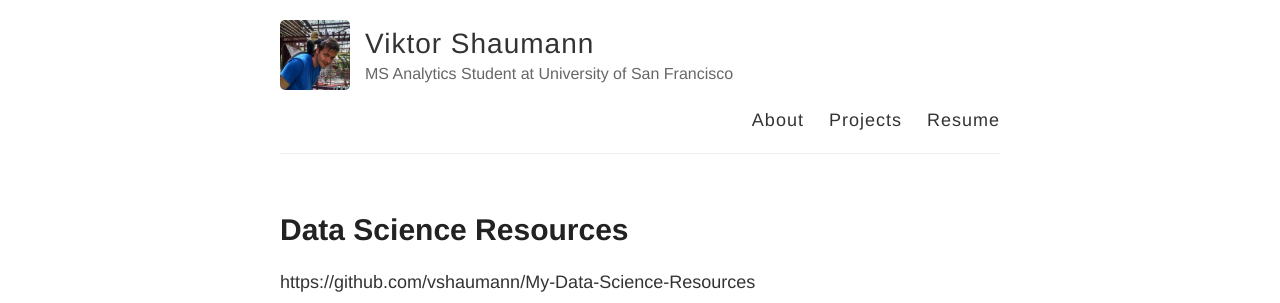
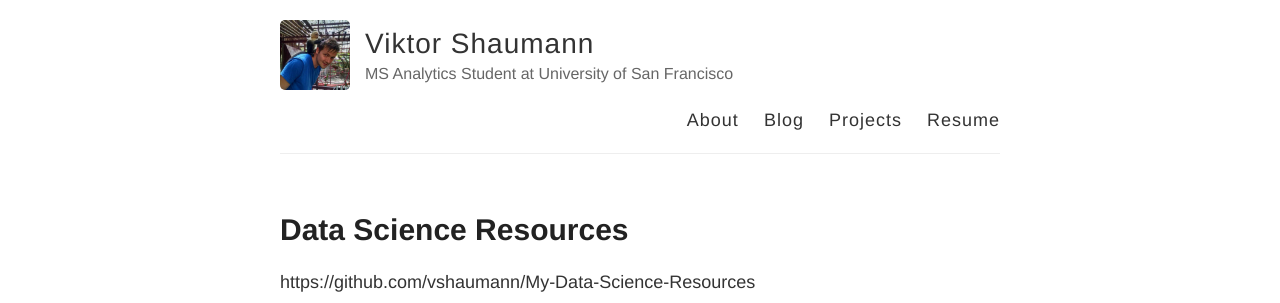
Before and after one commit to vshaumann/vshaumann.github.io, a Jekyll site: the page built from index.html, in a window 1280 px wide. Shown: the top 303 px of the page. Built offline with Jekyll 4.4.1, drawn with Linux system fonts in a browser that asks for light colours; Markdown is read by kramdown in place of the engine named in the settings.

Commit message:
Update default.html

```diff
--- a/_layouts/default.html
+++ b/_layouts/default.html
@@ -28,6 +28,7 @@
 
           <nav>
             <a href="{{ site.baseurl }}/">About</a>
+            <a href="{{ site.baseurl }}/blog">Blog</a>
             <a href="{{ site.baseurl }}/projects">Projects</a>
             <a href="{{ site.baseurl }}/resume">Resume</a>
           </nav>
```
